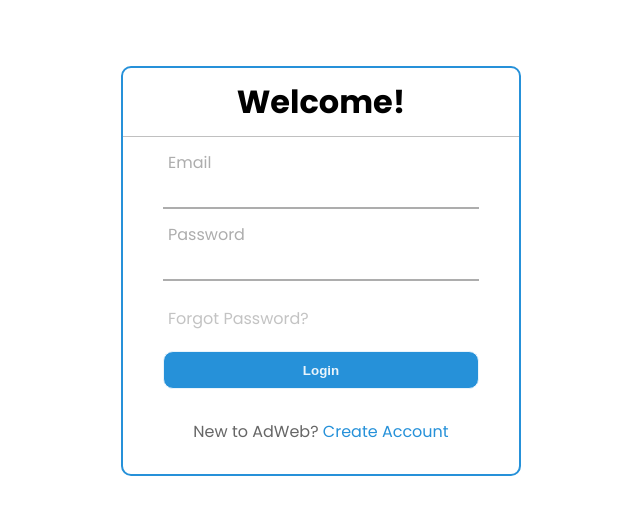
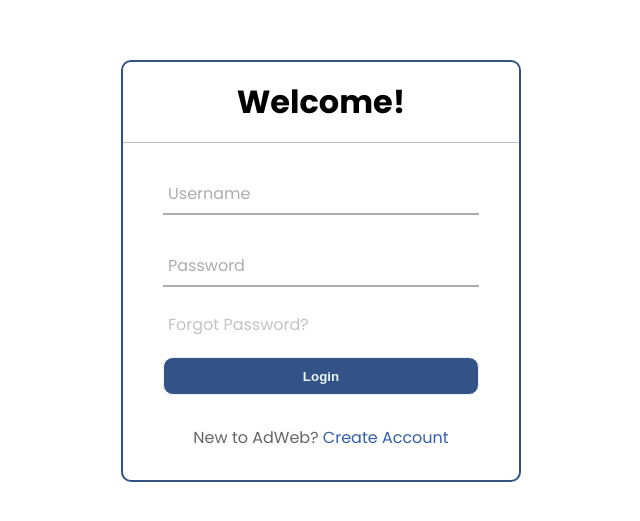
Before and after one commit to ariqathallah/tugas-iai, a React (Create React App) app: page / in a window 1280 px wide. Shown: the part 129-650 px from the top of the page, without its empty margins (319-959 px from the left). Built offline with nearby package versions, Linux system fonts and the light colour scheme; the HTML template or start-up script is replaced by a standard one.

Commit message:
change some styles

```diff
--- a/src/components/login/Login.css
+++ b/src/components/login/Login.css
@@ -6,14 +6,14 @@
   justify-content: center;
 }
 .login-container {
-  border: 2px solid #2691d9;
+  border: 2px solid #325288;
   width: 400px;
   border-radius: 10px;
 }
 
 .login-container h1 {
   text-align: center;
-  padding: 10px 0;
+  padding: 16px 0;
   border-bottom: 1px solid silver;
 }
 
@@ -54,18 +54,19 @@ form .text-field {
   left: 0;
   width: 0%;
   height: 2px;
-  background: #2691d9;
+  background: #325288;
   transition: 0.5s;
 }
+
+/*
+.text-field input ~ label {
+  top: -5px;
+} */
 
 .text-field input:focus ~ label,
 .text-field input:valid ~ label {
   top: -5px;
-  color: #2691d9;
-}
-
-.text-field input ~ label {
-  top: -5px;
+  color: #325288;
 }
 
 .text-field input:focus ~ span::before,
@@ -79,7 +80,6 @@ form .text-field {
 
 .forgot-pass a {
   color: #a6a6a6ad;
-  cursor: pointer;
   text-decoration: none;
 }
 
@@ -91,7 +91,7 @@ form .text-field {
   width: 100%;
   height: 38px;
   border: 1px solid;
-  background: #2691d9;
+  background: #325288;
   border-radius: 10px;
   color: #e9f4fb;
   cursor: pointer;
@@ -100,7 +100,7 @@ form .text-field {
 }
 
 .login-btn:hover {
-  background: #2897e0;
+  background: #496aa3;
   transition: 0.5s;
 }
 
@@ -112,7 +112,7 @@ form .text-field {
 }
 
 .signup-link a {
-  color: #2691d9;
+  color: #345faa;
   text-decoration: none;
 }
 
--- a/src/components/login/Login.js
+++ b/src/components/login/Login.js
@@ -8,11 +8,10 @@ const Login = () => {
         <h1>Welcome!</h1>
         <form method='post'>
           <div className='text-field'>
-            <input type='email' required name='email' id='' />
+            <input type='text' required name='username' id='' />
             <span></span>
-            <label htmlFor='email'>Email</label>
+            <label htmlFor='username'>Username</label>
           </div>
-
           <div className='text-field'>
             <input type='password' required name='password' id='' />
             <span></span>
@@ -22,6 +21,7 @@ const Login = () => {
           <div className='forgot-pass'>
             <Link to='#'>Forgot Password?</Link>
           </div>
+
           <Link to='/dashboard'>
             <button className='login-btn' type='submit'>
               Login
@@ -37,9 +37,3 @@ const Login = () => {
 };
 
 export default Login;
-
-{
-  /* <Link to='/dashboard'>
-          <button>Masuk</button>
-        </Link> */
-}
--- a/src/components/navbar/Navbar.js
+++ b/src/components/navbar/Navbar.js
@@ -1,4 +1,5 @@
 import React from 'react';
+import { Link } from 'react-router-dom';
 import './Navbar.css';
 
 const Navbar = () => {
@@ -6,16 +7,16 @@ const Navbar = () => {
     <nav className='nav-container'>
       <div className='nav-components'>
         <div className='nav-link'>
-          <a href='#'>Dashboard</a>
-          <a href='#'>Inventory</a>
-          <a href='#'>Report</a>
-          <a href='#'>Settings</a>
+          <Link to='/dashboard'>Dashboard</Link>
+          <Link to='#'>Inventory</Link>
+          <Link to='#'>Report</Link>
+          <Link to='#'>Settings</Link>
         </div>
 
         <div className='nav-profile'>
           <input type='search' name='' id='' placeholder='search' />
           <div className='profile-icon'>
-            <i class='far fa-user'></i>
+            <i className='far fa-user'></i>
           </div>
         </div>
       </div>
```
